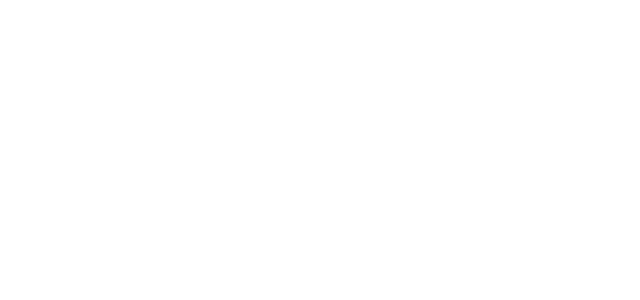
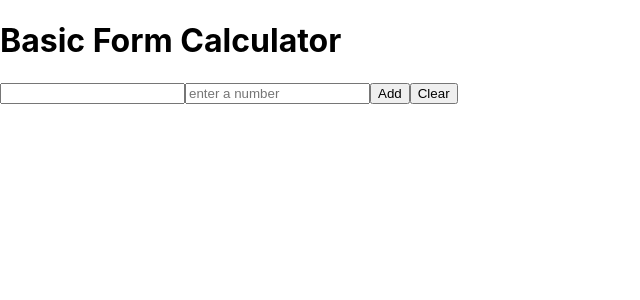
Before and after one commit to tanmichael1/Calculator, a React (Create React App) app: page / in a window 1280 px wide. Shown: the top 300 px of the page, without its empty margins (0-640 px from the left). Built offline with nearby package versions, Linux system fonts and the light colour scheme.

Commit message:
Make basic calculator with addition and clear buttons and functions

```diff
--- a/src/App.js
+++ b/src/App.js
@@ -1,7 +1,54 @@
 import logo from "./logo.svg";
+import React, { useState, useEffect } from "react";
 
 function App() {
-  return <div className="App"></div>;
+  const [currentSum, setCurrentSum] = useState(0);
+  const [clear, setClear] = useState(false);
+
+  useEffect(() => {
+    document.querySelector("#result").value = "";
+  }, []);
+
+  useEffect(() => {
+    if (clear) document.querySelector("#result").value = "";
+  });
+
+  const Add = (e) => {
+    e.preventDefault();
+    if (clear) {
+      setClear(false);
+    }
+    let currentNum = document.querySelector("#num").value;
+    if (currentNum == "") {
+      return;
+    }
+    let sum = currentSum + parseInt(currentNum);
+    setCurrentSum(sum);
+    document.querySelector("#num").value = "";
+  };
+
+  const Clear = (e) => {
+    e.preventDefault();
+    console.log("sum: ", currentSum);
+    document.querySelector("form").reset();
+    setClear(true);
+    setCurrentSum(0);
+  };
+
+  return (
+    <div className="App">
+      {" "}
+      <div className="app-title">
+        <h1> Basic Form Calculator</h1>
+      </div>
+      <form>
+        <input type="text" id="result" value={currentSum} readOnly />
+        <input type="text" id="num" placeholder="enter a number" />
+        <button onClick={Add}>Add</button>
+        <button onClick={Clear}>Clear</button>
+      </form>
+    </div>
+  );
 }
 
 export default App;
```
